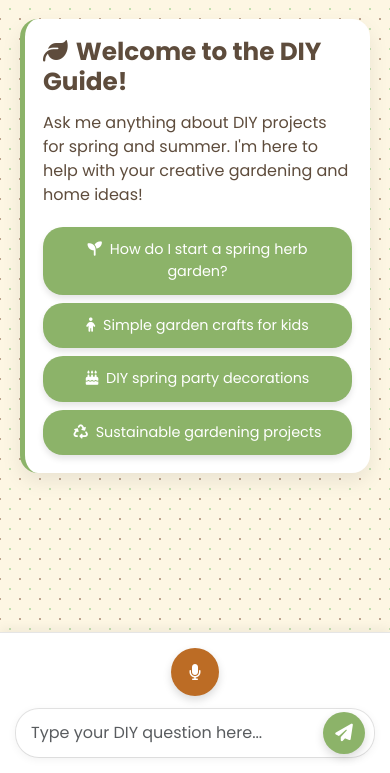
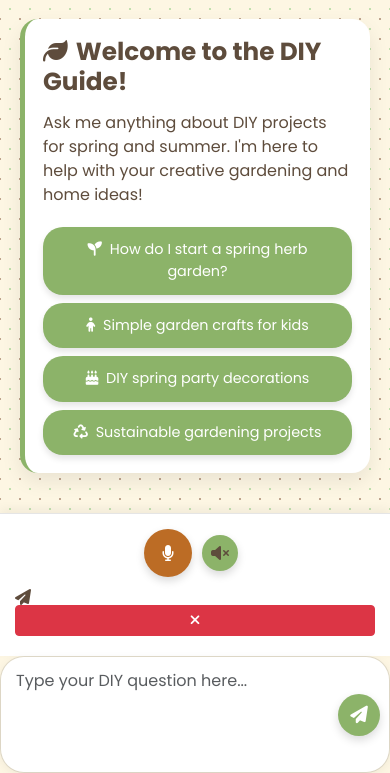
Before and after one commit to utkarsh-raj7/DIY-Guide-Chatbot, a Flask app: page / in a window 390 px wide. Shown: the part 71-844 px from the top of the page. Run offline with Flask 3, Linux system fonts and the light colour scheme; some libraries are stand-ins or nearby versions.

Commit message:
Improve UI for voice controls by adding a text-to-speech button and repositioning elements for better mobile responsiveness.
Replit-Commit-Author: Agent
Replit-Commit-Session-Id: c3111c99-b9bd-46e6-bd8b-c7347740a774
Replit-Commit-Screenshot-Url: https://storage.googleapis.com/screenshot-production-us-central1/2638bb54-82d8-4bd9-b141-b5275c3d5558/bf71d09b-9faa-4208-8f13-daccfaea4d7e.jpg

```diff
--- a/static/css/styles.css
+++ b/static/css/styles.css
@@ -1179,3 +1179,42 @@ button:focus, textarea:focus, input:focus {
     color: #333;
     line-height: 1.4;
 }
+
+/* Voice buttons container */
+.voice-buttons {
+    display: flex;
+    align-items: center;
+    gap: 10px;
+}
+
+/* TTS button styles */
+.btn-tts {
+    background-color: var(--spring-sage);
+    box-shadow: 0 4px 8px rgba(0, 0, 0, 0.15);
+}
+
+.btn-tts:hover {
+    background-color: var(--spring-moss);
+    box-shadow: 0 6px 12px rgba(0, 0, 0, 0.2);
+}
+
+.btn-tts.active {
+    background-color: var(--spring-moss);
+    transform: scale(1.05);
+}
+
+/* Fix for mobile layout */
+@media (max-width: 576px) {
+    .voice-buttons {
+        justify-content: center;
+    }
+
+    .input-container {
+        flex-direction: column;
+        padding-bottom: 20px;
+    }
+
+    .message-input-wrapper {
+        width: 100%;
+    }
+}
--- a/templates/index.html
+++ b/templates/index.html
@@ -94,10 +94,15 @@
                 <!-- Input Area -->
                 <div class="input-container">
                     <div class="audio-controls">
-                        <!-- Voice menu and controls will be added here via JavaScript -->
-                        <button id="record-btn" class="btn btn-circle" title="Record audio message">
-                            <i class="fas fa-microphone"></i>
-                        </button>
+                        <!-- Voice controls -->
+                        <div class="voice-buttons">
+                            <button id="record-btn" class="btn btn-circle" title="Record audio message">
+                                <i class="fas fa-microphone"></i>
+                            </button>
+                            <button id="volume-btn" class="btn btn-circle btn-tts" title="Toggle text-to-speech">
+                                <i class="fas fa-volume-mute"></i>
+                            </button>
+                        </div>
                         <div id="recording-indicator" class="recording-indicator d-none">
                             <span class="recording-pulse"></span>
                             <span class="recording-text">Recording...</span>
@@ -105,6 +110,13 @@
                         <div id="audio-player" class="audio-player d-none">
                             <audio id="audio-element" controls></audio>
                             <button id="send-audio-btn" class="btn btn-sm btn-primary" title="Send audio">
+                                <i class="fas fa-paper-plane"></i>
+                            </button>
+                            <button id="cancel-audio-btn" class="btn btn-sm btn-danger" title="Cancel">
+                                <i class="fas fa-times"></i>
+                            </button>
+                        </div>
+                    </div>
                                 <i class="fas fa-paper-plane"></i>
                             </button>
                             <button id="cancel-audio-btn" class="btn btn-sm btn-danger" title="Cancel">
```
